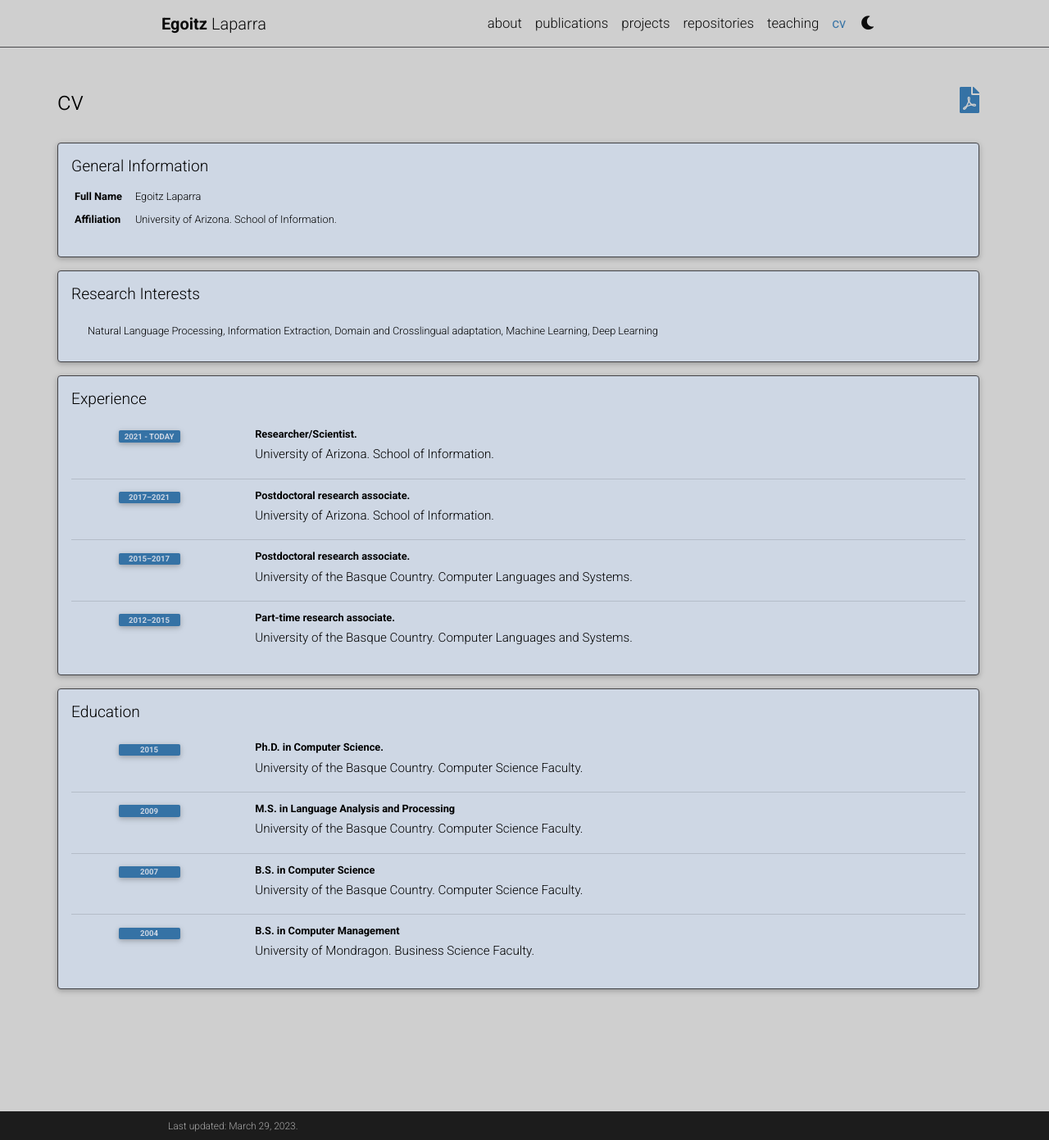
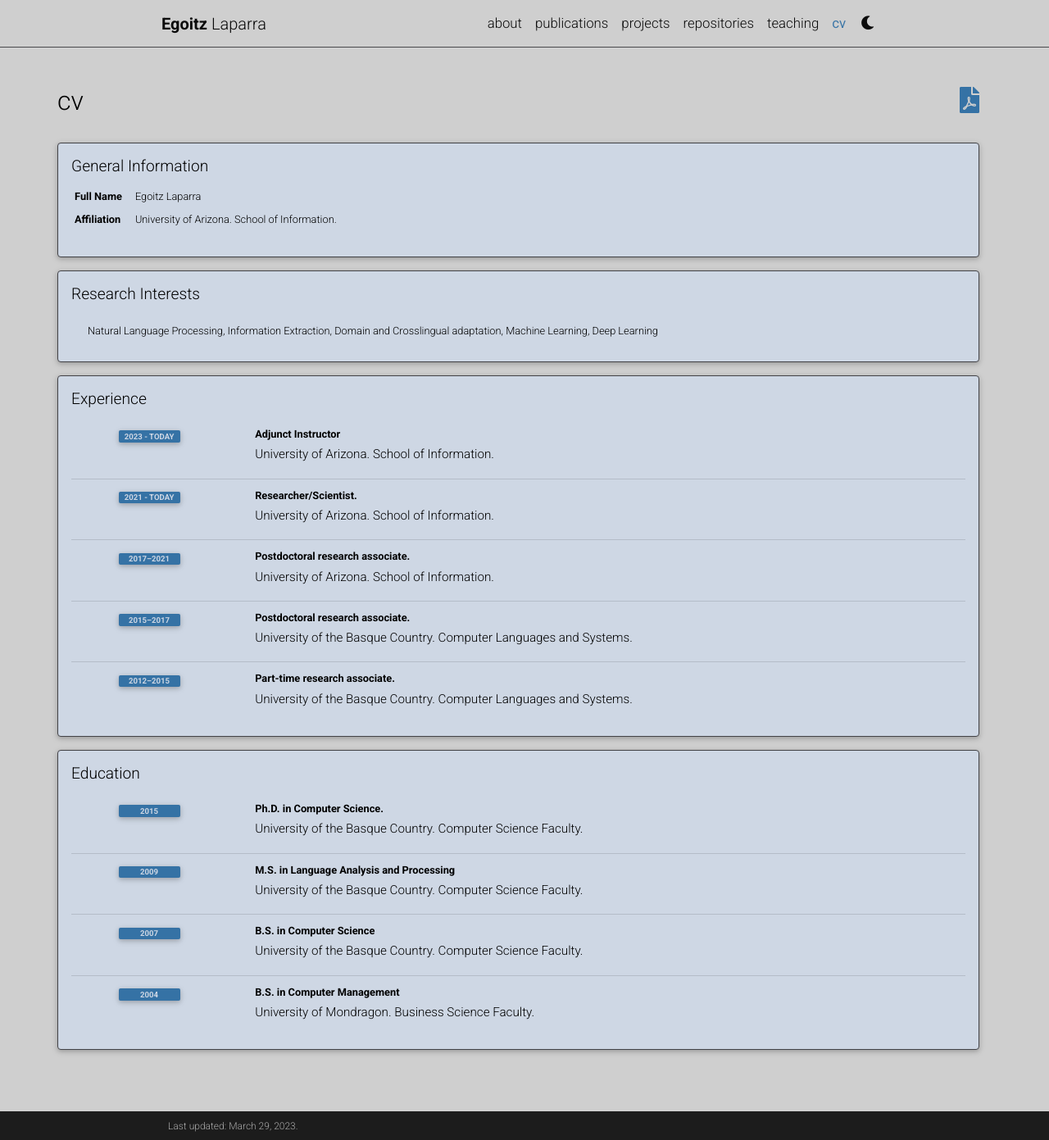
Before and after one commit to EgoLaparra/egolaparra.github.io, a Jekyll site: the page built from _pages/cv.md, in a window 1280 px wide and 1391 px high. Shown: the whole window at 82% size. Built offline with Jekyll 4.4.1, drawn with Linux system fonts in a browser that asks for light colours; comment, search, counter and statistics services are not loaded; a style sheet for code colours, icons or effects is not loaded.

Commit message:
Updated cv

```diff
--- a/_data/cv.yml
+++ b/_data/cv.yml
@@ -14,6 +14,9 @@
 - title: Experience
   type: time_table
   contents:
+    - title: Adjunct Instructor
+      institution: University of Arizona. School of Information.
+      year: 2023 - today
     - title: Researcher/Scientist.
       institution: University of Arizona. School of Information.
       year: 2021 - today
```
Also changed, not shown: 1 other file.
